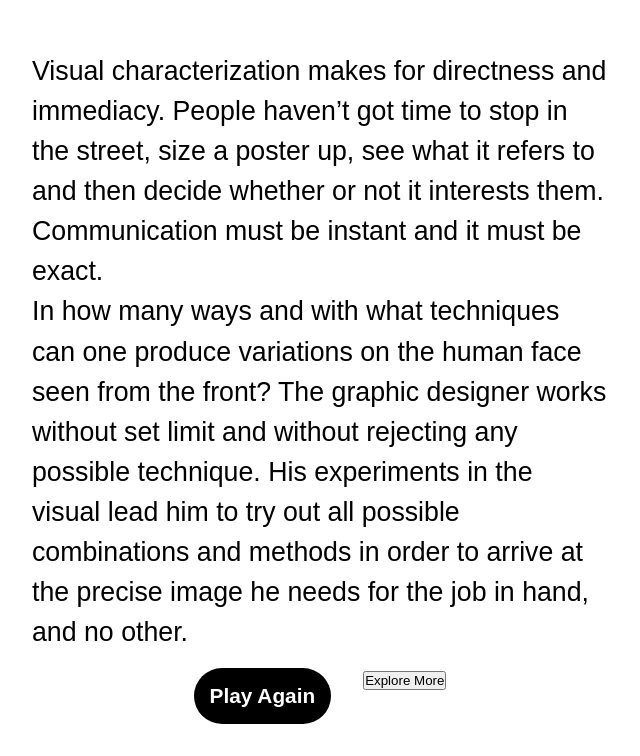
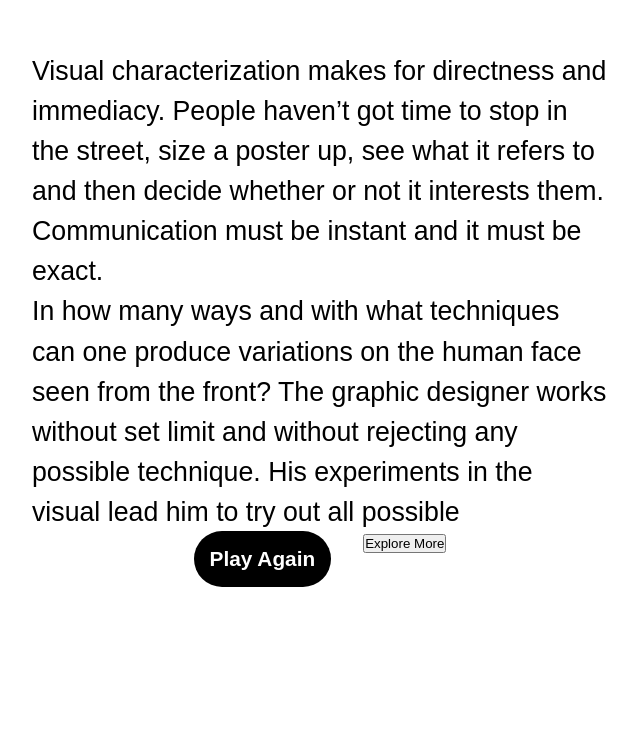
Before and after one commit to NETERNOT/CM_Design_as_Art, a React (Vite) app: page /sorting in a window 1280 px wide. Shown: the part 781-1537 px from the top of the page, without its empty margins (0-640 px from the left). After the commit the page ends 1400 px from the top, so only its background shows below. Built offline with nearby package versions, Linux system fonts and the light colour scheme.

Commit message:
falta mudar animação largura e altura para individuais

```diff
--- a/src/App.css
+++ b/src/App.css
@@ -1,6 +1,5 @@
 body {
 cursor: none;
-overflow: hidden;
 }
 
 #cursor {
@@ -19,3 +18,8 @@ overflow: hidden;
       background 0.2s ease;
     will-change: transform;
   }
+
+  .App{
+    width: 100vw;
+    height: 100vh;
+  }
--- a/src/pages/Sorting/Sorting.css
+++ b/src/pages/Sorting/Sorting.css
@@ -1,7 +1,4 @@
-/* :root {
-  overflow: hidden;
-}
- */
+
 .sortingContainer {
     position: relative;
     display: flex;
@@ -45,9 +42,11 @@
     align-self: flex-start;
     padding: 2rem;
     width: 50dvw;
-    z-index: -1;
+    height: 75dvh;
     color: black;
     &>p{
+      flex: 1;
+      overflow: scroll;
       font-size: 1.67rem;
       padding-bottom: 1rem;
     }
```
